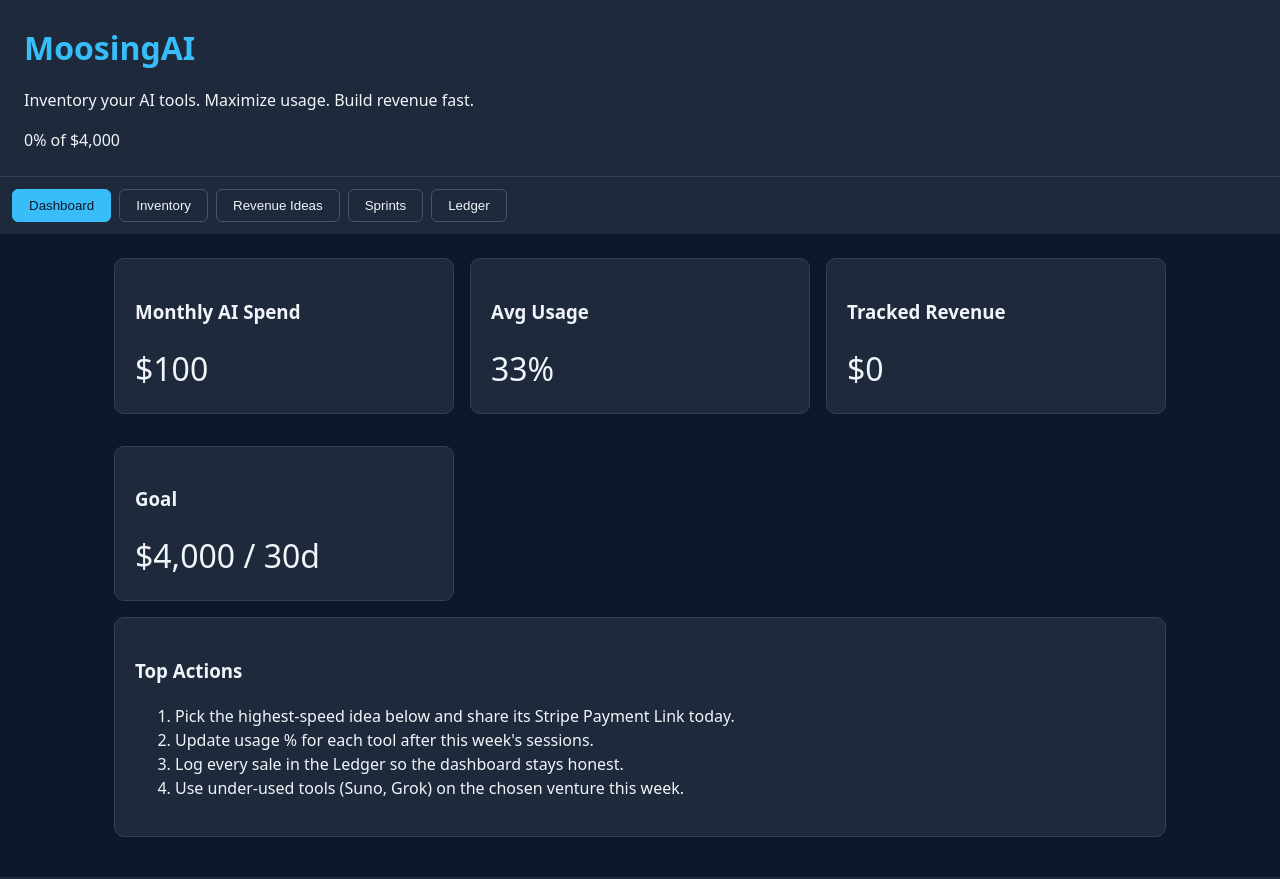
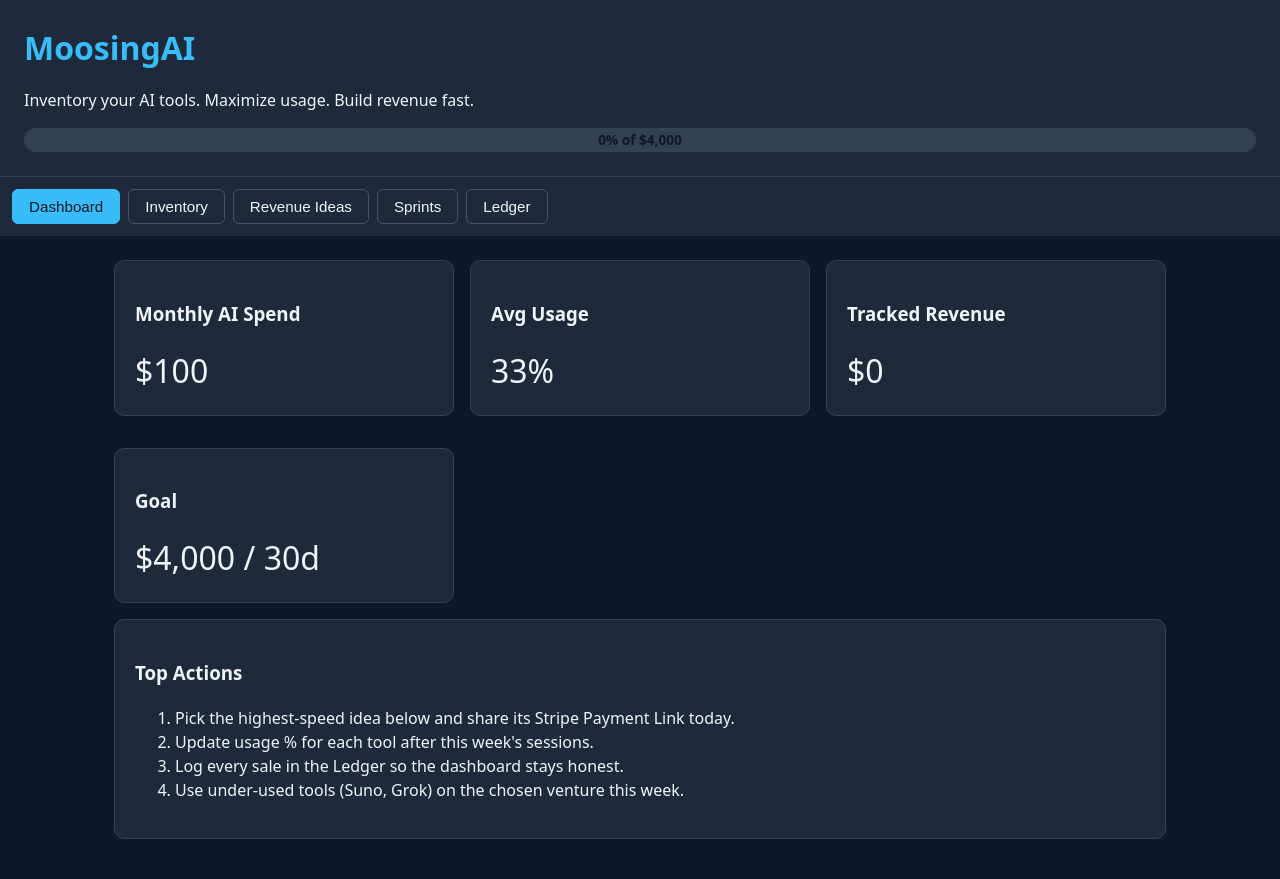
Before and after one commit to MaranathaP/moosingai, a PHP site: page / in a window 1280 px wide. Run offline with PHP 8.4, Linux system fonts and the light colour scheme.

Commit message:
Enhance styles for progress, forms, and usability

```diff
--- a/style.css
+++ b/style.css
@@ -4,6 +4,8 @@
   --accent: #38bdf8;
   --text: #f1f5f9;
   --muted: #94a3b8;
+  --success: #22c55e;
+  --warning: #eab308;
 }
 * { box-sizing: border-box; }
 body {
@@ -15,7 +17,29 @@ body {
 }
 header { padding: 1.5rem; background: var(--card); border-bottom: 1px solid #334155; }
 header h1 { margin: 0; color: var(--accent); }
-nav { display: flex; gap: 0.5rem; padding: 0.75rem; background: #1e293b; flex-wrap: wrap; }
+.progress-bar {
+  height: 24px;
+  background: #334155;
+  border-radius: 12px;
+  margin-top: 0.75rem;
+  position: relative;
+  overflow: hidden;
+}
+.progress-fill {
+  height: 100%;
+  background: var(--accent);
+  transition: width 0.3s;
+}
+.progress-bar span {
+  position: absolute;
+  left: 50%;
+  top: 50%;
+  transform: translate(-50%, -50%);
+  font-size: 0.85rem;
+  font-weight: 600;
+  color: #0f172a;
+}
+nav { display: flex; gap: 0.5rem; padding: 0.75rem; background: #1e293b; flex-wrap: wrap; position: sticky; top: 0; z-index: 10; }
 nav button {
   background: transparent;
   border: 1px solid #475569;
@@ -23,6 +47,7 @@ nav button {
   padding: 0.5rem 1rem;
   border-radius: 6px;
   cursor: pointer;
+  font-size: 0.95rem;
 }
 nav button.active { background: var(--accent); color: #0f172a; border-color: var(--accent); }
 main { padding: 1.5rem; max-width: 1100px; margin: 0 auto; }
@@ -45,8 +70,28 @@ input, select, textarea {
   color: var(--text);
   border-radius: 4px;
 }
-button.primary { background: var(--accent); color: #0f172a; border: none; padding: 0.6rem 1.2rem; border-radius: 6px; cursor: pointer; font-weight: 600; }
+button.primary, a.primary {
+  background: var(--accent);
+  color: #0f172a;
+  border: none;
+  padding: 0.6rem 1.2rem;
+  border-radius: 6px;
+  cursor: pointer;
+  font-weight: 600;
+  text-decoration: none;
+  display: inline-block;
+  margin: 0.25rem 0;
+}
 .badge { display: inline-block; padding: 0.2rem 0.5rem; border-radius: 4px; font-size: 0.8rem; background: #334155; }
 .high { background: #166534; }
 .med { background: #854d0e; }
 .low { background: #7f1d1d; }
+.usage-bar { height: 8px; background: #334155; border-radius: 4px; margin-top: 4px; }
+.usage-fill { height: 100%; background: var(--accent); border-radius: 4px; }
+.actions { display: flex; gap: 0.5rem; flex-wrap: wrap; margin-top: 0.5rem; }
+.search { margin-bottom: 1rem; }
+.export-btn { margin-left: 0.5rem; }
+@media (max-width: 600px) {
+  nav { flex-direction: column; }
+  .grid { grid-template-columns: 1fr; }
+}
```
